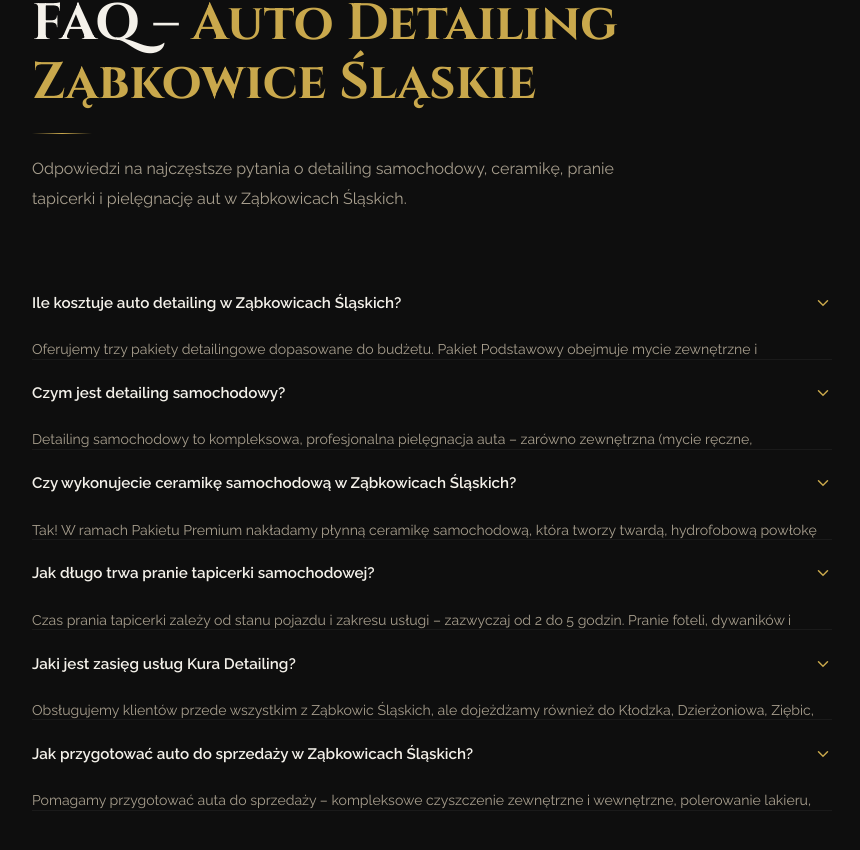
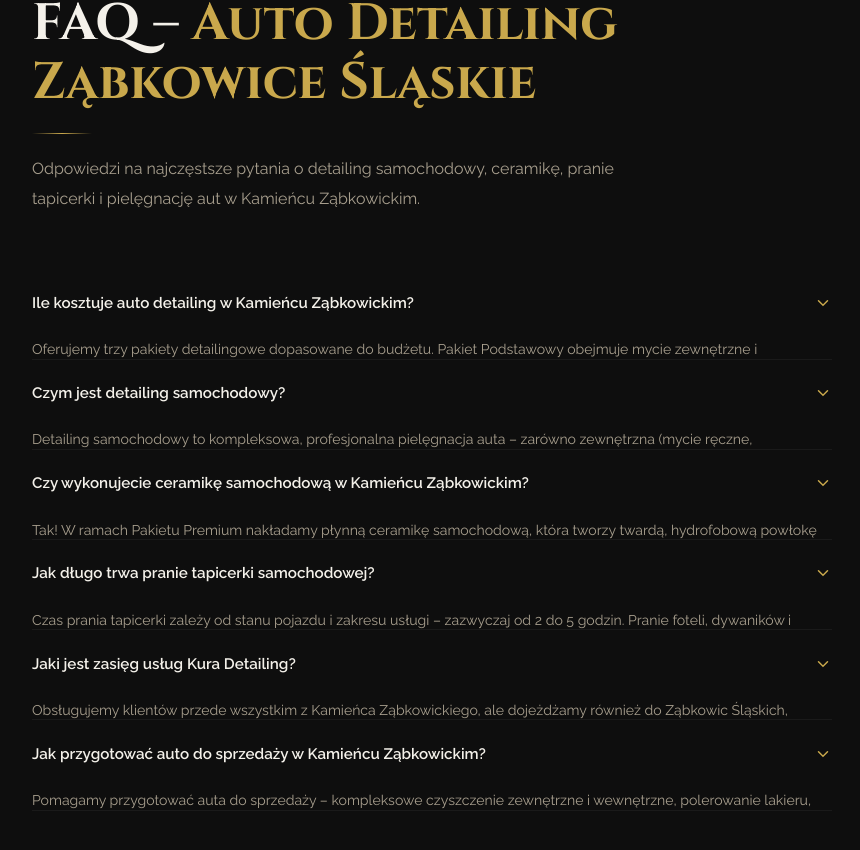
Before and after one commit to PanKoza/Kura-detailing, a React (Vite) app in the folder frontend/: page / in a window 1280 px wide. Shown: the part 4760-5610 px from the top of the page, without its empty margins (40-900 px from the left). Built offline with nearby package versions, Linux system fonts and the light colour scheme.

Commit message:
Update location references from Ząbkowice Śląskie to Kamieniec Ząbkowicki in SEO metadata and FAQ component

```diff
--- a/frontend/index.html
+++ b/frontend/index.html
@@ -6,7 +6,7 @@
 
     <!-- ── Primary SEO ─────────────────────────────────────────────────── -->
     <title>Auto Detailing Ząbkowice Śląskie | Kura Detailing – Mycie, Ceramika, Tapicerka</title>
-    <meta name="description" content="Kura Detailing – profesjonalny auto detailing w Ząbkowicach Śląskich. Mycie ręczne karoserii, pranie tapicerki, ceramika samochodowa, czyszczenie wnętrza. Zadzwoń: 793 088 929." />
+    <meta name="description" content="Kura Detailing – profesjonalny auto detailing w Kamieńcu Ząbkowickim. Mycie ręczne karoserii, pranie tapicerki, ceramika samochodowa, czyszczenie wnętrza. Zadzwoń: 793 088 929." />
     <meta name="keywords" content="auto detailing Ząbkowice Śląskie, detailing samochodowy Ząbkowice Śląskie, mycie auta Ząbkowice Śląskie, pranie tapicerki Ząbkowice Śląskie, ceramika samochodowa Ząbkowice Śląskie, czyszczenie wnętrza samochodu, polerowanie auta Dolny Śląsk, woskowanie samochodu Ząbkowice, pielęgnacja auta Ząbkowice, Kura Detailing, detailing premium Dolny Śląsk" />
     <meta name="author" content="Kura Detailing" />
     <meta name="robots" content="index, follow, max-snippet:-1, max-image-preview:large, max-video-preview:-1" />
@@ -23,18 +23,18 @@
     <meta property="og:locale"      content="pl_PL" />
     <meta property="og:site_name"   content="Kura Detailing" />
     <meta property="og:url"         content="https://kuradetailing.pl/" />
-    <meta property="og:title"       content="Auto Detailing Ząbkowice Śląskie | Kura Detailing" />
-    <meta property="og:description" content="Profesjonalny auto detailing w Ząbkowicach Śląskich. Mycie ręczne, pranie tapicerki, ceramika, czyszczenie wnętrza. Perfekcja w każdym detalu." />
+    <meta property="og:title"       content="Auto Detailing Kamieniec Ząbkowicki | Kura Detailing" />
+    <meta property="og:description" content="Profesjonalny auto detailing w Kamieńcu Ząbkowickim. Mycie ręczne, pranie tapicerki, ceramika, czyszczenie wnętrza. Perfekcja w każdym detalu." />
     <meta property="og:image"       content="https://kuradetailing.pl/og-image.jpg" />
     <meta property="og:image:width"  content="1200" />
     <meta property="og:image:height" content="630" />
-    <meta property="og:image:alt"    content="Kura Detailing – Auto Detailing Ząbkowice Śląskie" />
+    <meta property="og:image:alt"    content="Kura Detailing – Auto Detailing Kamieniec Ząbkowicki" />
 
     <!-- ── Twitter / X Card ────────────────────────────────────────────── -->
     <meta name="twitter:card"        content="summary_large_image" />
     <meta name="twitter:site"        content="@d1kura" />
-    <meta name="twitter:title"       content="Auto Detailing Ząbkowice Śląskie | Kura Detailing" />
-    <meta name="twitter:description" content="Profesjonalny auto detailing w Ząbkowicach Śląskich. Mycie ręczne, pranie tapicerki, ceramika. Zadzwoń: 793 088 929." />
+    <meta name="twitter:title"       content="Auto Detailing Kamieniec Ząbkowicki | Kura Detailing" />
+    <meta name="twitter:description" content="Profesjonalny auto detailing w Kamieńcu Ząbkowickim. Mycie ręczne, pranie tapicerki, ceramika. Zadzwoń: 793 088 929." />
     <meta name="twitter:image"       content="https://kuradetailing.pl/og-image.jpg" />
 
     <!-- ── Favicon / Icons ─────────────────────────────────────────────── -->
@@ -62,7 +62,7 @@
           "@id": "https://kuradetailing.pl/#business",
           "name": "Kura Detailing",
           "alternateName": "D1 Kura Detailing",
-          "description": "Profesjonalny auto detailing premium w Ząbkowicach Śląskich. Specjalizujemy się w myciu ręcznym karoserii, praniu tapicerki, ceramice samochodowej i kompleksowej pielęgnacji wnętrza.",
+          "description": "Profesjonalny auto detailing premium w Kamieńcu Ząbkowickim. Specjalizujemy się w myciu ręcznym karoserii, praniu tapicerki, ceramice samochodowej i kompleksowej pielęgnacji wnętrza.",
           "url": "https://kuradetailing.pl/",
           "telephone": "+48793088929",
           "email": "detailingkura@gmail.com",
@@ -79,7 +79,7 @@
           "address": {
             "@type": "PostalAddress",
             "streetAddress": "",
-            "addressLocality": "Ząbkowice Śląskie",
+            "addressLocality": "Kamieniec Ząbkowicki",
             "addressRegion": "Dolny Śląsk",
             "postalCode": "57-200",
             "addressCountry": "PL"
@@ -90,6 +90,7 @@
             "longitude": 16.8128
           },
           "areaServed": [
+            { "@type": "City", "name": "Kamieniec Ząbkowicki" },
             { "@type": "City", "name": "Ząbkowice Śląskie" },
             { "@type": "City", "name": "Kłodzko" },
             { "@type": "City", "name": "Dzierżoniów" },
@@ -129,8 +130,8 @@
           "@type": "WebSite",
           "@id": "https://kuradetailing.pl/#website",
           "url": "https://kuradetailing.pl/",
-          "name": "Kura Detailing – Auto Detailing Ząbkowice Śląskie",
-          "description": "Profesjonalny auto detailing w Ząbkowicach Śląskich",
+          "name": "Kura Detailing – Auto Detailing Kamieniec Ząbkowicki",
+          "description": "Profesjonalny auto detailing w Kamieńcu Ząbkowickim. Mycie ręczne, pranie tapicerki, ceramika samochodowa, czyszczenie wnętrza. Zadzwoń: 793 088 929.",
           "publisher": { "@id": "https://kuradetailing.pl/#business" },
           "inLanguage": "pl-PL"
         },
@@ -138,8 +139,8 @@
           "@type": "WebPage",
           "@id": "https://kuradetailing.pl/#webpage",
           "url": "https://kuradetailing.pl/",
-          "name": "Auto Detailing Ząbkowice Śląskie | Kura Detailing",
-          "description": "Profesjonalny auto detailing premium w Ząbkowicach Śląskich. Mycie ręczne, pranie tapicerki, ceramika samochodowa. Zadzwoń: 793 088 929.",
+          "name": "Auto Detailing Kamieniec Ząbkowicki | Kura Detailing",
+          "description": "Profesjonalny auto detailing premium w Kamieńcu Ząbkowickim. Mycie ręczne, pranie tapicerki, ceramika samochodowa. Zadzwoń: 793 088 929.",
           "isPartOf": { "@id": "https://kuradetailing.pl/#website" },
           "about": { "@id": "https://kuradetailing.pl/#business" },
           "inLanguage": "pl-PL",
--- a/frontend/src/components/FAQ.jsx
+++ b/frontend/src/components/FAQ.jsx
@@ -5,7 +5,7 @@
 
 const ITEMS = [
   {
-    q: 'Ile kosztuje auto detailing w Ząbkowicach Śląskich?',
+    q: 'Ile kosztuje auto detailing w Kamieńcu Ząbkowickim?',
     a: 'Oferujemy trzy pakiety detailingowe dopasowane do budżetu. Pakiet Podstawowy obejmuje mycie zewnętrzne i czyszczenie wnętrza, Pakiet Standard zawiera dodatkowo pranie tapicerki i skór, a Pakiet Premium to pełny detailing z ceramiką samochodową. Zadzwoń pod numer 793 088 929 po dokładną wycenę.',
   },
   {
@@ -13,7 +13,7 @@
     a: 'Detailing samochodowy to kompleksowa, profesjonalna pielęgnacja auta – zarówno zewnętrzna (mycie ręczne, polerowanie lakieru, woskowanie, ceramika) jak i wewnętrzna (pranie tapicerki, czyszczenie skór, plastików i kokpitu). Efektem jest samochód wyglądający jak nowy, z lakierem chronionym na wiele miesięcy.',
   },
   {
-    q: 'Czy wykonujecie ceramikę samochodową w Ząbkowicach Śląskich?',
+    q: 'Czy wykonujecie ceramikę samochodową w Kamieńcu Ząbkowickim?',
     a: 'Tak! W ramach Pakietu Premium nakładamy płynną ceramikę samochodową, która tworzy twardą, hydrofobową powłokę ochronną na lakierze. Chroni przed zarysowaniami, brudem, UV i czynnikami atmosferycznymi nawet przez kilka lat.',
   },
   {
@@ -22,10 +22,10 @@
   },
   {
     q: 'Jaki jest zasięg usług Kura Detailing?',
-    a: 'Obsługujemy klientów przede wszystkim z Ząbkowic Śląskich, ale dojeżdżamy również do Kłodzka, Dzierżoniowa, Ziębic, Barda i okolicznych miejscowości na Dolnym Śląsku. Skontaktuj się z nami, aby ustalić szczegóły.',
+    a: 'Obsługujemy klientów przede wszystkim z Kamieńca Ząbkowickiego, ale dojeżdżamy również do Ząbkowic Śląskich, Dzierżoniowa, Ziębic, Barda i okolicznych miejscowości na Dolnym Śląsku. Skontaktuj się z nami, aby ustalić szczegóły.',
   },
   {
-    q: 'Jak przygotować auto do sprzedaży w Ząbkowicach Śląskich?',
+    q: 'Jak przygotować auto do sprzedaży w Kamieńcu Ząbkowickim?',
     a: 'Pomagamy przygotować auta do sprzedaży – kompleksowe czyszczenie zewnętrzne i wewnętrzne, polerowanie lakieru, pranie tapicerki i usuwanie nieprzyjemnych zapachów. Dobrze przygotowane auto może osiągnąć wyższą cenę sprzedaży.',
   },
 ]
@@ -47,7 +47,7 @@
           <div className="gold-divider" />
           <p className="section-subtitle">
             Odpowiedzi na najczęstsze pytania o detailing samochodowy, ceramikę,
-            pranie tapicerki i pielęgnację aut w Ząbkowicach Śląskich.
+            pranie tapicerki i pielęgnację aut w Kamieńcu Ząbkowickim.
           </p>
         </header>
 
```
